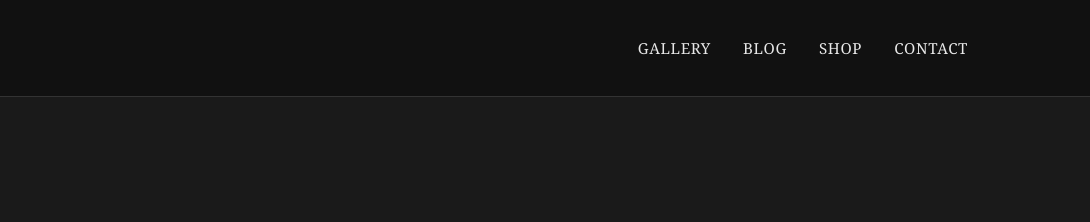
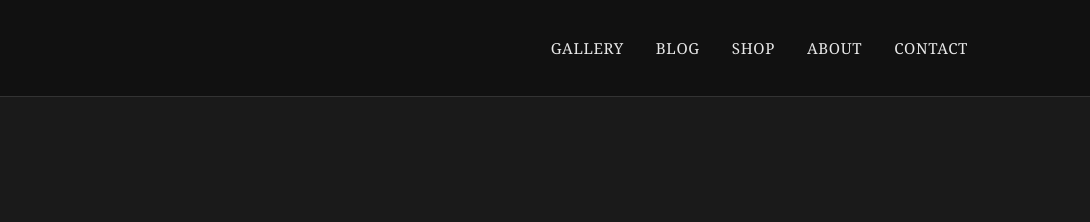
Before and after one commit to ravenandcedarstudio/ravenandcedar-site, an Eleventy site: page src/index.njk in a window 1280 px wide. Shown: the top 222 px of the page, 190-1280 px from the left. Built offline with nearby package versions, Linux system fonts and the light colour scheme; Eleventy itself is replaced by a stand-in of ours; files that its build step writes are made by us from their sources.

Commit message:
Add About link to navigation

```diff
--- a/src/_includes/layouts/base.njk
+++ b/src/_includes/layouts/base.njk
@@ -18,6 +18,7 @@
         <li><a href="/gallery/">Gallery</a></li>
         <li><a href="/blog/">Blog</a></li>
         <li><a href="/shop/">Shop</a></li>
+        <li><a href="/about/">About</a></li>
         <li><a href="/contact/">Contact</a></li>
       </ul>
     </nav>
```
